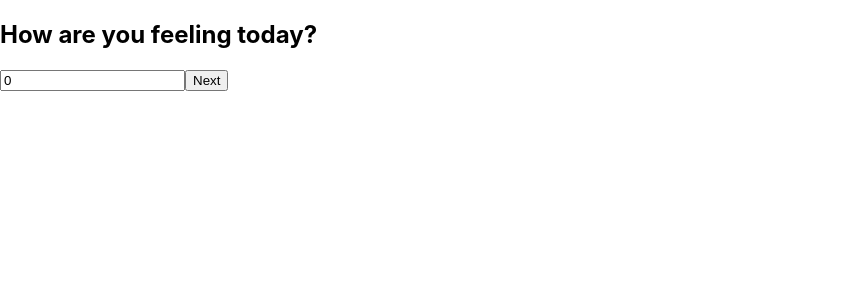
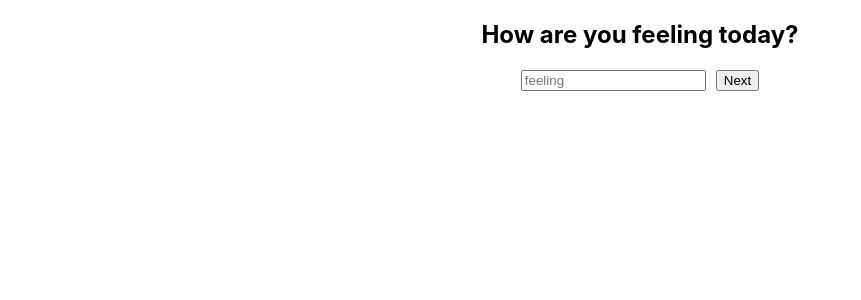
Before and after one commit to Alexlloydwhite/typescript-redux-feedback-loop, a React (Create React App) app: page / in a window 1280 px wide. Shown: the top 300 px of the page, without its empty margins (0-861 px from the left). Built offline with nearby package versions, Linux system fonts and the light colour scheme.

Commit message:
styling form

```diff
--- a/src/components/Form.tsx
+++ b/src/components/Form.tsx
@@ -12,7 +12,7 @@ export const Form: React.FC<Props> = ({ message, name, dispatchName }) => {
     const dispatch = useDispatch();
     const history = useHistory();
 
-    const [state, setState] = useState(0);
+    const [state, setState] = useState('');
 
     const handleSubmit = (e: any) => {
         e.preventDefault();
@@ -24,13 +24,14 @@ export const Form: React.FC<Props> = ({ message, name, dispatchName }) => {
 
     return (
         <div>
-            <h2>{message}</h2>
-            <form onSubmit={handleSubmit}>
+            <h2 style={{textAlign: 'center'}}>{message}</h2>
+            <form onSubmit={handleSubmit} style={{textAlign: 'center'}}>
                 <input
                     type="number"
                     placeholder={name}
                     value={state}
                     onChange={(e: any) => setState(e.target.value)}
+                    style={{marginRight: 10}}
                 />
                 <button>
                     Next
```
